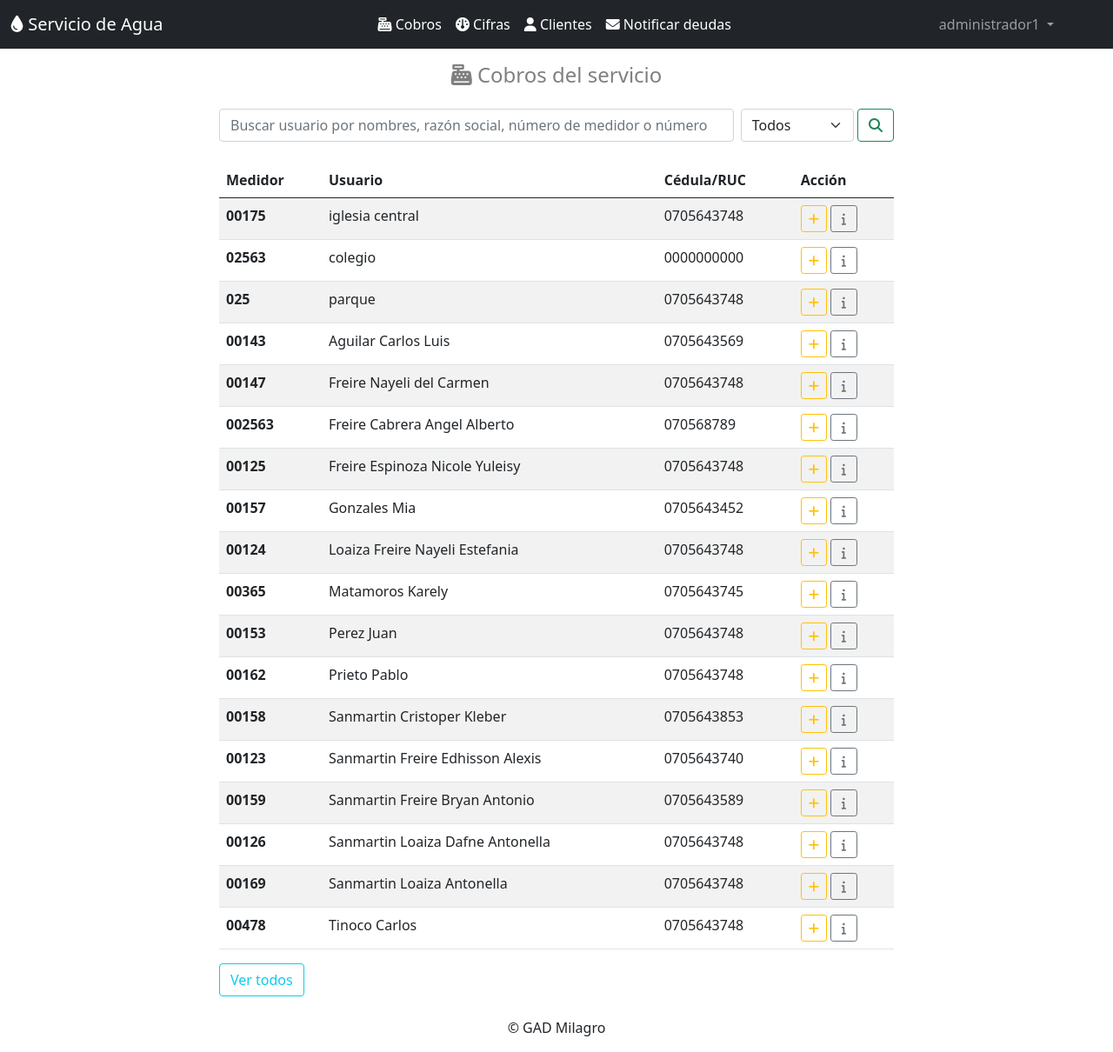
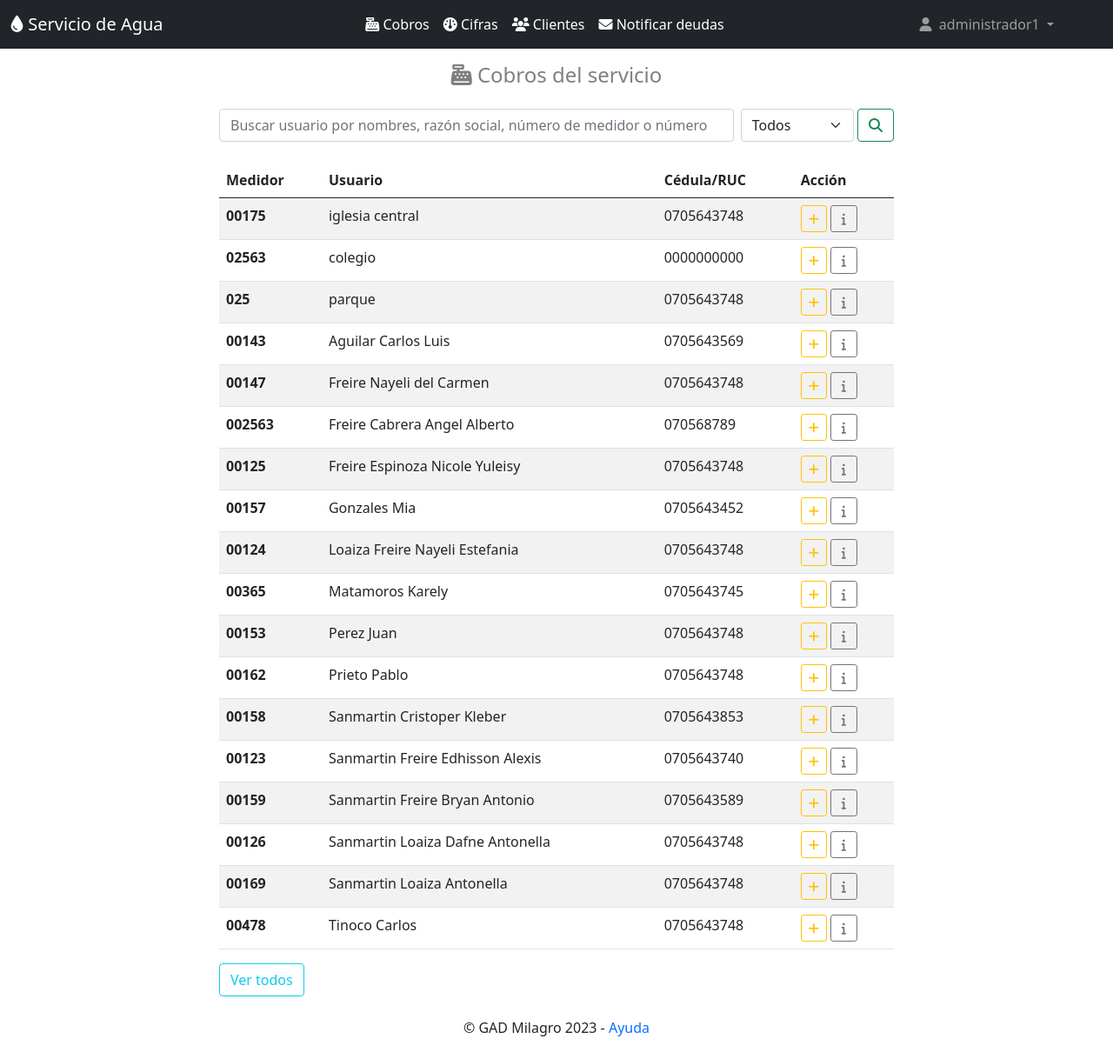
Before and after one commit to servicioaguamilagro/SAguaMilagro, a Django app: page /cobros/ in a window 1280 px wide. Shown: the whole page at 87% size. Run offline with Django 4.2, Linux system fonts and the light colour scheme; a user stored in the database is signed in; data comes from the database, SQL or seed files in the repository; both versions use the stored data as it was after the commit.

Commit message:
Afinando detalles visuales

```diff
--- a/cobros/views.py
+++ b/cobros/views.py
@@ -276,7 +276,6 @@ class GeneratePdf(View):
             raise Http404
         template_name="recibo.html"
         pdf = render_to_pdf(template_name,context)
-
         #enviar correo electronico
         template2 = get_template('recibo.html')
         content = template2.render(context)
@@ -287,11 +286,9 @@ class GeneratePdf(View):
         to=[
             cliente.email
         ],
-        cc=[]
-        )
+        cc=[])
         mail.attach_alternative(content,'text/html')
         mail.send(fail_silently=False)
-
         #actualizar BD
         for cifra in cifras:#recorre cifra por cifra del usuario
             if cifra.estado == 'n':#comprueba si la cifra no a sido pagada
--- a/templates/cobros.html
+++ b/templates/cobros.html
@@ -15,7 +15,7 @@
             <option value="1">Pendiente</option>
             <option value="2">Cancelado</option>
         </select>&nbsp;
-        <button class="btn btn-outline-success" type="submit"><i class="fa-solid fa-magnifying-glass"></i></button>
+        <button title="Realizar la búsqueda" class="btn btn-outline-success" type="submit"><i class="fa-solid fa-magnifying-glass"></i></button>
     </form>
 </div>
 <div class="container py-4" style="max-width: 800px;">
@@ -54,13 +54,13 @@
                 <td>
                     {% if cliente.ultima_cifra == fecha %}
                         {% if cliente.deuda == 's' %}
-                            <a class="btn btn-sm btn-success" href="/calcularcobro/{{cliente.id}}">&nbsp;<i class="fa-solid fa-dollar-sign"></i>&nbsp;</a>
+                            <a title="Generar valores a pagar" class="btn btn-sm btn-success" href="/calcularcobro/{{cliente.id}}">&nbsp;<i class="fa-solid fa-dollar-sign"></i>&nbsp;</a>
                         {% else %}
-                            <a class="btn btn-sm btn-outline-primary" href="/calcularcobro/{{cliente.id}}">&nbsp;<i class="fa-solid fa-eye"></i>&nbsp;</a>
+                            <a title="Ver registro de valores cancelados" class="btn btn-sm btn-outline-primary" href="/calcularcobro/{{cliente.id}}">&nbsp;<i class="fa-solid fa-eye"></i>&nbsp;</a>
                         {% endif %}
                     {% else %}
-                        <a class="btn btn-sm btn-outline-warning " href="/ingresarcifra/{{cliente.id}}"> <i class="fa-solid fa-plus"></i> </a>
-                        <a class="btn btn-sm btn-outline-secondary " href="/calcularcobro/{{cliente.id}}">&nbsp;<i class="fa-solid fa-info"></i>&nbsp;</a>
+                        <a title="Ingresar cifra" class="btn btn-sm btn-outline-warning " href="/ingresarcifra/{{cliente.id}}"> <i class="fa-solid fa-plus"></i> </a>
+                        <a title="Valores desactualizados" class="btn btn-sm btn-outline-secondary " href="/calcularcobro/{{cliente.id}}">&nbsp;<i class="fa-solid fa-info"></i>&nbsp;</a>
                     {% endif %}
                 </td>
             </tr>
--- a/templates/generarpago.html
+++ b/templates/generarpago.html
@@ -106,7 +106,7 @@
         {% endif %}
 
         {% if total != None %}
-            <a class="btn btn-success" href="javascript:void(0);" onclick="window.open('/generarpdf/{{cliente.id}}');recargar();">Generar pago</a>
+            <a title="Generar pago del servicio" class="btn btn-success" href="javascript:void(0);" onclick="window.open('/generarpdf/{{cliente.id}}');recargar();">Generar pago</a>
             <script language="JavaScript">
               function recargar() {
                 setTimeout("location.href='/calcularcobro/{{cliente.id}}'", 4000);
--- a/templates/home.html
+++ b/templates/home.html
@@ -18,7 +18,7 @@
         {% if user.is_authenticated %}
             <nav class="navbar navbar-expand-lg navbar-dark bg-dark " >
                 <div class="container-fluid">
-                        <a class="navbar-brand" href="/">
+                        <a title="Página principal" class="navbar-brand" href="/">
                             <i class="fa-sharp fa-solid fa-droplet"></i> Servicio de Agua</a>
                     <button class="navbar-toggler" type="button" data-bs-toggle="collapse" data-bs-target="#navbarSupportedContent" aria-controls="navbarSupportedContent" aria-expanded="false" aria-label="Toggle navigation">
                         <span class="navbar-toggler-icon"></span>
@@ -26,16 +26,16 @@
                     <div class="collapse navbar-collapse" id="navbarSupportedContent">
                         <ul class="navbar-nav ms-auto mb-2 mb-lg-0">
                             <li class="nav-item">
-                                <a class="nav-item nav-link active" href="/cobros"><i class="fa-solid fa-cash-register"></i> Cobros</a>
+                                <a title="Realizar cobros del servicio" class="nav-item nav-link active" href="/cobros"><i class="fa-solid fa-cash-register"></i> Cobros</a>
                             </li>
                             <li class="nav-item ">
-                                <a class="nav-item nav-link active" href="/cifras"><i class="fa-solid fa-gauge"></i> Cifras</a>
+                                <a title="Ingresar cifras de consumo" class="nav-item nav-link active" href="/cifras"><i class="fa-solid fa-gauge"></i> Cifras</a>
                             </li>
                             <li class="nav-item">
-                                <a class="nav-item nav-link active" href="/clientes"><i class="fa-solid fa-user"></i> Clientes</a>
+                                <a title="Clientes del servicio" class="nav-item nav-link active" href="/clientes"><i class="fa-solid fa-users"></i> Clientes</a>
                             </li>
                             <li class="nav-item dropdown">
-                                <a class="nav-item nav-link active" href="/notificaciones"><i class="fa-solid fa-envelope"></i> Notificar deudas</a>
+                                <a title="Notificar deudas de usuarios" class="nav-item nav-link active" href="/notificaciones"><i class="fa-solid fa-envelope"></i> Notificar deudas</a>
                             </li>
                             <!--<li class="nav-item">
                                 <a class="nav-item nav-link active" href="/configuraciones"><i class="fa-solid fa-gear"></i> Configuraciones</a>
@@ -45,7 +45,7 @@
                         <ul class="navbar-nav ms-auto   mb-2 mb-lg-0">
                             <li class="nav-item dropdown">
                                 <a class="nav-link dropdown-toggle" href="#" id="navbarDarkDropdownMenuLink" role="button" data-bs-toggle="dropdown" aria-expanded="false">
-                                    {{ user }}
+                                    <i class="fa-solid fa-user"></i> &nbsp;{{ user }}
                                 </a>
                                 <ul class="dropdown-menu dropdown-menu-dark" aria-labelledby="navbarDarkDropdownMenuLink">
                                 <li><a class="dropdown-item" href="/configuraciones"></i> Configuraciones</a>
@@ -72,7 +72,7 @@
                          <div class="text-center d-none d-lg-block">
                             {% load static %}
                             <img class="img-fluid" style="max-width: 65%; height: auto" src="{% static 'img/gota.png' %}" alt="My image">
-                            <h6 class ="text-secondary">Sistema solo para administradores, inicie sesión para utilizar los servicios que ofrece la aplicacion.</h6>
+                            <h6 class ="text-secondary">Sistema solo para administradores, inicie sesión para utilizar los servicios que ofrece la aplicación.</h6>
                         </div>
                     </div>
                     <div class="col-md-5">
@@ -105,7 +105,7 @@
                                         <button type="submit" class="btn btn-outline-primary" >Ingresar</button>
                                     </div>
                                     <div class="my-3">
-                                        <span>Necesitas ayuda? <a href="/infocorreo" class="link-secondary" style="margin-left"> Mas información.</a></span>
+                                        <span>Necesitas ayuda? <a href="/infocorreo" class="link-secondary" style="margin-left"> Más información.</a></span>
                                     </div>
                                 </form>
                             </div>
@@ -114,11 +114,11 @@
                 </div>
             </div>
         {% endif %}
-        <p class="text-center">© GAD Milagro</p>
+        <p class="text-center">© GAD Milagro 2023 {% if user.is_authenticated %}- <span><a href="https://drive.google.com/file/d/16-8JYegC2xnaQnbSgStOgYeFJUycr0b_/view?usp=share_link" class="enlace-sin-subrayado" style="margin-left" target="_blank"> Ayuda</a></span>{% endif %}</p>
         <style type="text/css">
             .nav-item:hover {
                 color: #e79eff;
-                background-color: #2471A3 ;
+                background-color: #474747  ;
                }
             .enlace-sin-subrayado {
                 text-decoration: none;
--- a/templates/ingresarCifra.html
+++ b/templates/ingresarCifra.html
@@ -66,7 +66,7 @@
                 <td>{{ cliente.celular }}</td>
                 <td>{{ cliente.deuda }}</td>-->
                 <td>
-                    {% if tcifras.estado == 'n' %} <a class="btn btn-sm btn-outline-info " href="/editarcifra/{{tcifras.id}}"><i class="fa-solid fa-pen-to-square"></i></a> {% endif %}
+                    {% if tcifras.estado == 'n' %} <a title="Editar cifra" class="btn btn-sm btn-outline-info " href="/editarcifra/{{tcifras.id}}"><i class="fa-solid fa-pen-to-square"></i></a> {% endif %}
 
                 </td>
             </tr>
--- a/templates/inicio.html
+++ b/templates/inicio.html
@@ -11,7 +11,7 @@
         <form class="d-flex" method="POST">
             {% csrf_token %}
             <input class="form-control me-2" type="search" placeholder="Ej. 'Edhisson Sanmartin', '0705643853'" aria-label="Search" name="buscar" required>
-            <button class="btn btn-outline-success" type="submit"><i class="fa-solid fa-magnifying-glass"></i></button>
+            <button title="Realizar la búsqueda" class="btn btn-outline-success" type="submit"><i class="fa-solid fa-magnifying-glass"></i></button>
         </form>
         <p class="text-secondary text-left">
             Buscar por nombres personales, razón social, cédula de identidad o RUC.
```
Also changed, not shown: templates/cifras.html (+4 -4 lines), templates/clientes.html (+5 -5 lines), templates/notificaciones.html (+5 -5 lines), db.sqlite3.
